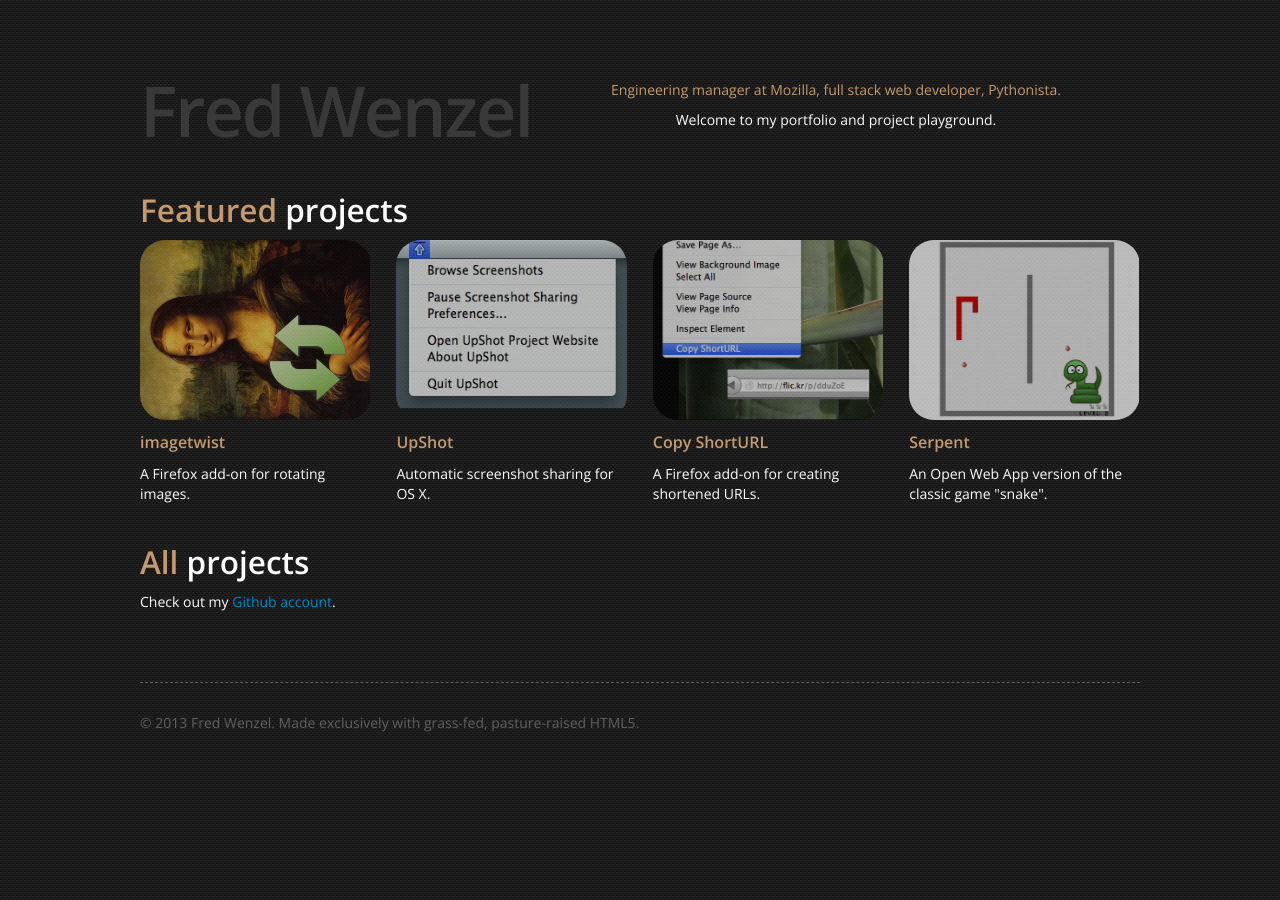
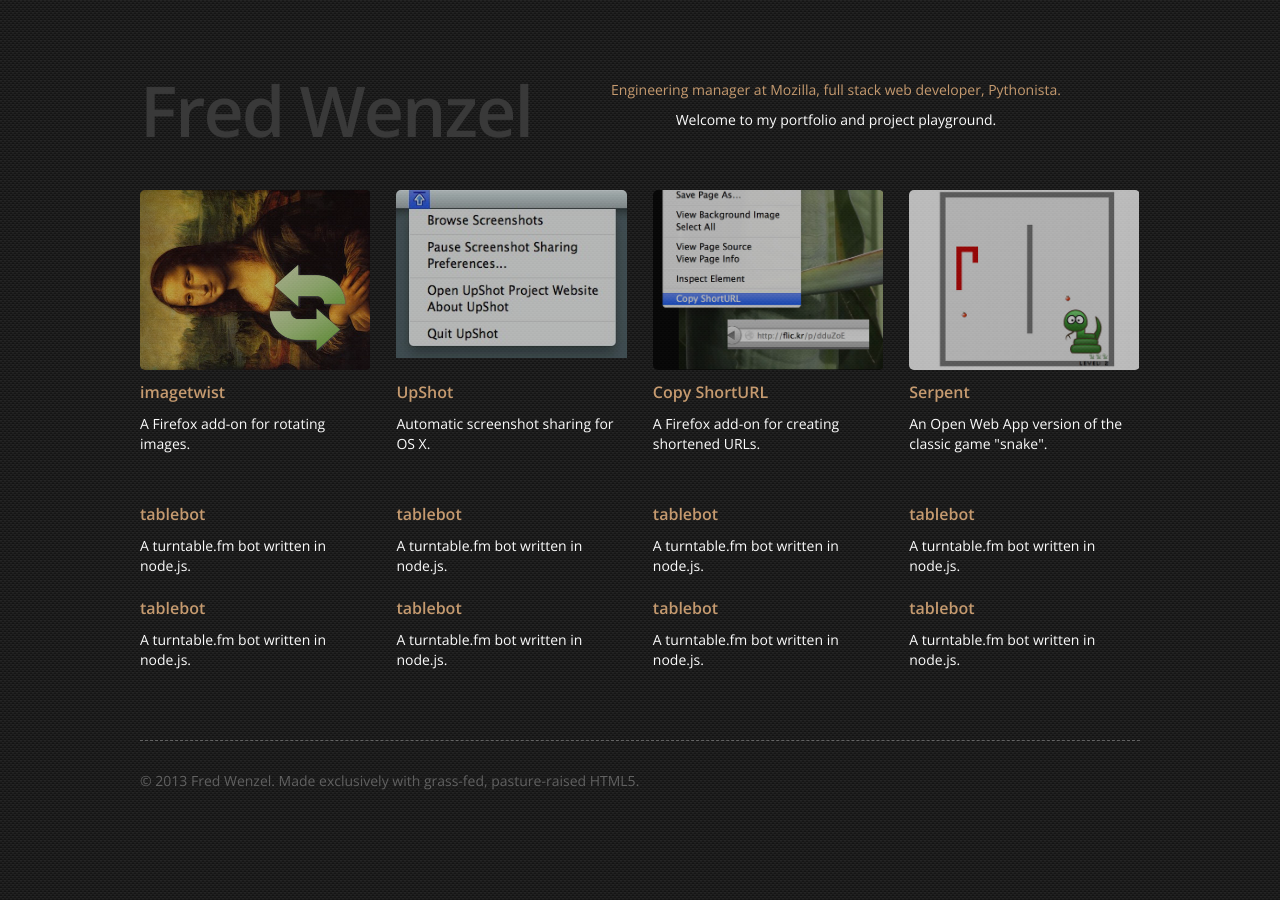
Before and after one commit to fwenzel/wenzel.io, a Jekyll site: the page built from index.md, in a window 1280 px wide. Built offline with Jekyll 4.4.1, drawn with Linux system fonts in a browser that asks for light colours.

Commit message:
some more tweaks

```diff
--- a/css/styles.css
+++ b/css/styles.css
@@ -37,7 +37,7 @@
   margin-bottom: 2em;
 }
 .featpic {
-  border-radius: 25px;
+  border-radius: 5px;
   height: 180px;
   overflow: hidden;
   position: relative;
@@ -63,7 +63,7 @@
   max-height: 106%;
   opacity: 1;
 }
-#features h3 {
+.projects h3 {
   color: #C59A6F;
   font-size: 16px;
   line-height: 1.5;
--- a/index.md
+++ b/index.md
@@ -7,8 +7,7 @@
   <p>Welcome to my portfolio and project playground.</p>
 </header>
 
-<h2><span class="hilight">Featured</span> projects</h2>
-<div class="row-fluid" id="features">
+<div class="row-fluid projects" id="features">
   <div class="span3">
     <a href="/projects/imagetwist.html">
       <div class="featpic">
@@ -47,9 +46,40 @@
   </div>
 </div>
 
-<h2><span class="hilight">All</span> projects</h2>
-<div class="row-fluid">
-  <div class="span12">
-    <p>Check out my <a href="https://github.com/fwenzel">Github account</a>.</p>
+<div class="row-fluid projects">
+  <div class="span3">
+    <h3>tablebot</h3>
+    <p>A turntable.fm bot written in node.js.</p>
+  </div>
+  <div class="span3">
+    <h3>tablebot</h3>
+    <p>A turntable.fm bot written in node.js.</p>
+  </div>
+  <div class="span3">
+    <h3>tablebot</h3>
+    <p>A turntable.fm bot written in node.js.</p>
+  </div>
+  <div class="span3">
+    <h3>tablebot</h3>
+    <p>A turntable.fm bot written in node.js.</p>
   </div>
 </div>
+
+<div class="row-fluid projects">
+  <div class="span3">
+    <h3>tablebot</h3>
+    <p>A turntable.fm bot written in node.js.</p>
+  </div>
+  <div class="span3">
+    <h3>tablebot</h3>
+    <p>A turntable.fm bot written in node.js.</p>
+  </div>
+  <div class="span3">
+    <h3>tablebot</h3>
+    <p>A turntable.fm bot written in node.js.</p>
+  </div>
+  <div class="span3">
+    <h3>tablebot</h3>
+    <p>A turntable.fm bot written in node.js.</p>
+  </div>
+</div>
```
